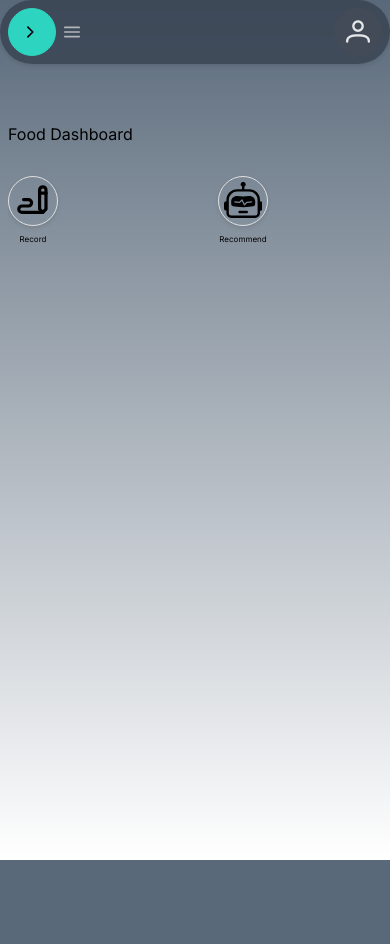
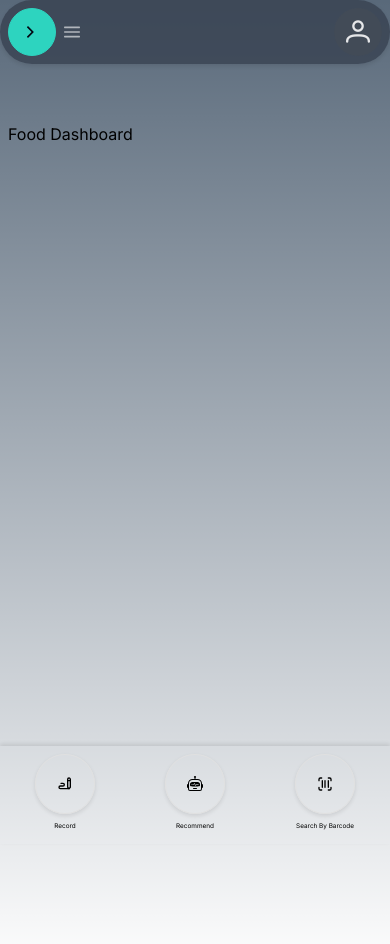
Before and after one commit to Leong15/myFitness-web, a Next.js app: page /foodDashboard in a window 390 px wide. Shown: the top 944 px of the page. Before the commit the page ends 860 px from the top, so only its background shows below. Built offline with nearby package versions, Linux system fonts and the light colour scheme; no server answers; a web font is replaced by a local one.

Commit message:
finish scrollable navbar

```diff
--- a/share/component/scrollableNav/ScrollableNav.tsx
+++ b/share/component/scrollableNav/ScrollableNav.tsx
@@ -1,26 +1,23 @@
-"use client"; // Required for client-side interactivity in Next.js App Router
+"use client";
 
-import React, { useRef, useState } from "react";
+import React, { useRef, useState, useEffect } from "react";
 import { Button } from "primereact/button";
 import { IconType } from "react-icons";
 import { TbWriting } from "react-icons/tb";
 import { BsRobot } from "react-icons/bs";
 import { LuScanBarcode } from "react-icons/lu";
-import styles from "../../css/ScrollableNav.module.css"; // CSS module for styling
+import styles from "../../css/ScrollableNav.module.css";
 
-// Define the type for navigation items
 interface NavItem {
   id: number;
   title: string;
-  iconName?: string; // Icon name as a string
+  iconName?: string;
 }
 
-// Component props
 interface ScrollableNavProps {
   items: NavItem[];
 }
 
-// Map icon names to React icon components
 const iconMap: { [key: string]: IconType } = {
   TbWriting,
   BsRobot,
@@ -31,11 +28,12 @@ const ScrollableNav: React.FC<ScrollableNavProps> = ({ items }) => {
   const scrollRef = useRef<HTMLDivElement>(null);
   const [canScrollLeft, setCanScrollLeft] = useState(false);
   const [canScrollRight, setCanScrollRight] = useState(true);
+  const [isMobile, setIsMobile] = useState(false);
+  const [needsScroll, setNeedsScroll] = useState(true);
 
-  // Scroll handler for left and right navigation
   const scroll = (direction: "left" | "right") => {
     if (scrollRef.current) {
-      const scrollAmount = scrollRef.current.clientWidth * 0.8; // Scroll 80% of container width
+      const scrollAmount = scrollRef.current.clientWidth * 0.8;
       const newScrollPosition =
         direction === "left"
           ? scrollRef.current.scrollLeft - scrollAmount
@@ -48,42 +46,51 @@ const ScrollableNav: React.FC<ScrollableNavProps> = ({ items }) => {
     }
   };
 
-  // Update scroll button states based on scroll position
   const handleScroll = () => {
     if (scrollRef.current) {
       const { scrollLeft, scrollWidth, clientWidth } = scrollRef.current;
       setCanScrollLeft(scrollLeft > 0);
       setCanScrollRight(scrollLeft < scrollWidth - clientWidth - 1);
+      setNeedsScroll(scrollWidth > clientWidth);
     }
   };
 
+  useEffect(() => {
+    const checkMobileAndScroll = () => {
+      setIsMobile(window.innerWidth <= 600);
+      handleScroll();
+    };
+
+    checkMobileAndScroll();
+    window.addEventListener("resize", checkMobileAndScroll);
+    return () => window.removeEventListener("resize", checkMobileAndScroll);
+  }, []);
+
   return (
-    <div className="relative">
-      <div
-        ref={scrollRef}
-        className={styles.scrollContainer}
-        onScroll={handleScroll}
-      >
+    <div className={styles.navContainer}>
+      {!isMobile && needsScroll && (
         <Button
           icon="pi pi-chevron-left"
-          className="p-button-rounded p-button-text absolute left-0 top-1/2 transform -translate-y-1/2 z-10"
+          className={`${styles.scrollButton} ${styles.leftButton}`}
           onClick={() => scroll("left")}
           disabled={!canScrollLeft}
           aria-label="Scroll Left"
         />
+      )}
+      <div
+        ref={scrollRef}
+        className={`${styles.scrollContainer} ${!needsScroll ? styles.noScroll : ''}`}
+        onScroll={handleScroll}
+      >
         {items.map((item) => {
           const IconComponent = item.iconName ? iconMap[item.iconName] : null;
           return (
-            <div
-              key={item.id}
-              style={{ display: "inline", textAlign: "center" }}
-            >
+            <div key={item.id} className={styles.navItemWrapper}>
               <div className={styles.navItem}>
                 {IconComponent ? (
                   <IconComponent
                     className={styles.navIcon}
                     aria-label={item.title}
-                    style={{ width: "80%", height: "80%" }}
                   />
                 ) : (
                   <div className={styles.navIconPlaceholder} />
@@ -93,14 +100,16 @@ const ScrollableNav: React.FC<ScrollableNavProps> = ({ items }) => {
             </div>
           );
         })}
+      </div>
+      {!isMobile && needsScroll && (
         <Button
           icon="pi pi-chevron-right"
-          className="p-button-rounded p-button-text absolute right-0 top-1/2 transform -translate-y-1/2 z-10"
+          className={`${styles.scrollButton} ${styles.rightButton}`}
           onClick={() => scroll("right")}
           disabled={!canScrollRight}
           aria-label="Scroll Right"
         />
-      </div>
+      )}
     </div>
   );
 };
--- /dev/null
+++ b/share/css/Food.module.css
@@ -0,0 +1,12 @@
+.foodDashboard {
+  min-height: 100vh;
+  padding-bottom: 120px; /* Ensure content is not hidden behind the fixed navbar */
+}
+
+.foodFooter {
+  position: fixed;
+  bottom: 0;
+  left: 0;
+  right: 0;
+  z-index: 1000;
+}
--- a/share/css/ScrollableNav.module.css
+++ b/share/css/ScrollableNav.module.css
@@ -1,23 +1,39 @@
+.navContainer {
+  display: flex;
+  justify-content: center;
+  position: fixed;
+  bottom: 0;
+  left: 0;
+  right: 0;
+  z-index: 1000;
+  box-shadow: 0 -2px 4px rgba(0, 0, 0, 0.1);
+}
+
 .scrollContainer {
   display: flex;
   overflow-x: auto;
   scroll-snap-type: x mandatory;
   scroll-behavior: smooth;
   padding: 1rem;
-  gap: 1.5rem; /* Increased gap between items */
-  scrollbar-width: none; /* Hide scrollbar for Firefox */
-  position: relative; /* Ensure buttons are positioned relative to this container */
-  width: 100%;
+  gap: 1.5rem;
+  scrollbar-width: none;
+  width: 90%;
+  justify-content: flex-start;
+}
+
+.scrollContainer.noScroll {
+  justify-content: space-around;
+  overflow-x: hidden;
 }
 
 .scrollContainer::-webkit-scrollbar {
-  display: none; /* Hide scrollbar for Chrome, Safari */
+  display: none;
 }
 
 .navItem {
   flex: 0 0 auto;
-  width: 50px; /* Adjust based on your design */
-  height: 50px;
+  width: 80px;
+  height: 80px;
   scroll-snap-align: start;
   border: 1px solid #e0e0e0;
   border-radius: 50px;
@@ -28,17 +44,21 @@
   box-shadow: 0 2px 4px rgba(0, 0, 0, 0.1);
 }
 
+.navItem:hover {
+  background-color: #666;
+}
+
 .navTitle {
   font-size: 0.5rem;
+  text-align: center;
+  margin-top: 0.5rem;
 }
 
-/* Style for PrimeReact buttons to ensure visibility */
 .p-button {
-  background: rgba(255, 255, 255, 0.8); /* Semi-transparent background */
   border: 1px solid #e0e0e0;
   color: #333;
   transition: opacity 0.3s;
-  z-index: 20; /* Ensure buttons are above other elements */
+  z-index: 20;
 }
 
 .p-button:hover {
@@ -51,45 +71,60 @@
   cursor: not-allowed;
 }
 
-/* Ensure buttons are not clipped by container */
 .p-button-rounded {
   width: 40px;
   height: 40px;
 }
 
+.scrollButton {
+  background: rgba(255, 255, 255, 0.8);
+  border: 1px solid #e0e0e0;
+  color: #333;
+  transition: opacity 0.3s;
+  z-index: 1001;
+  border-radius: 50%;
+  width: 40px;
+  height: 40px;
+  display: flex;
+  align-items: center;
+  justify-content: center;
+}
+
+.scrollButton:hover {
+  background: rgba(255, 255, 255, 1);
+  opacity: 0.9;
+}
+
+.leftButton {
+  position: absolute;
+  left: 0.5rem;
+  top: 50%;
+  transform: translateY(-50%);
+}
+
+.rightButton {
+  position: absolute;
+  right: 0.5rem;
+  top: 50%;
+  transform: translateY(-50%);
+}
 
 @media (max-width: 600px) {
   .scrollContainer {
-    display: flex;
-    overflow-x: auto;
-    scroll-snap-type: x mandatory;
-    scroll-behavior: smooth;
-    padding: 1rem;
-    gap: 10rem;
-    scrollbar-width: none; /* Hide scrollbar for Firefox */
+    justify-content: flex-start;
+    padding: 0.5rem;
+    gap: 1rem;
+    width: 100%;
+  }
+  .scrollContainer.noScroll {
+    justify-content: space-around;
+    overflow-x: hidden;
   }
   .navItem {
-    flex: 0 0 auto;
-    width: 50px; /* Adjust based on your design */
-    height: 50px;
-    scroll-snap-align: start;
-    border: 1px solid #e0e0e0;
-    border-radius: 50px;
-    display: flex;
-    flex-direction: column;
-    align-items: center;
-    justify-content: center;
-    box-shadow: 0 2px 4px rgba(0, 0, 0, 0.1);
+    width: 60px;
+    height: 60px;
   }
   .navTitle {
-    font-size: 0.5rem;
+    font-size: 0.4rem;
   }
 }
-
-/* .navImage {
-  width: 100%;
-  height: 120px;
-  object-fit: cover;
-  border-top-left-radius: 8px;
-  border-top-right-radius: 8px;
-} */
--- a/src/app/(protected)/foodDashboard/page.tsx
+++ b/src/app/(protected)/foodDashboard/page.tsx
@@ -1,4 +1,5 @@
 import ScrollableNav from "../../../../share/component/scrollableNav/ScrollableNav";
+import styles from "../../../../share/css/Food.module.css";
 
 const navItems = [
   { id: 1, title: "Record", iconName: "TbWriting" },
@@ -8,9 +9,11 @@ const navItems = [
 
 export default function FoodDashboard() {
   return (
-    <>
+    <div className={styles.foodDashboard}>
       <p>Food Dashboard</p>
-      <ScrollableNav items={navItems} />
-    </>
+      <div className={styles.foodFooter}>
+        <ScrollableNav items={navItems} />
+      </div>
+    </div>
   );
 }
```
Also changed, not shown: src/app/(protected)/gymDashboard/page.tsx (+14 -3 lines).
